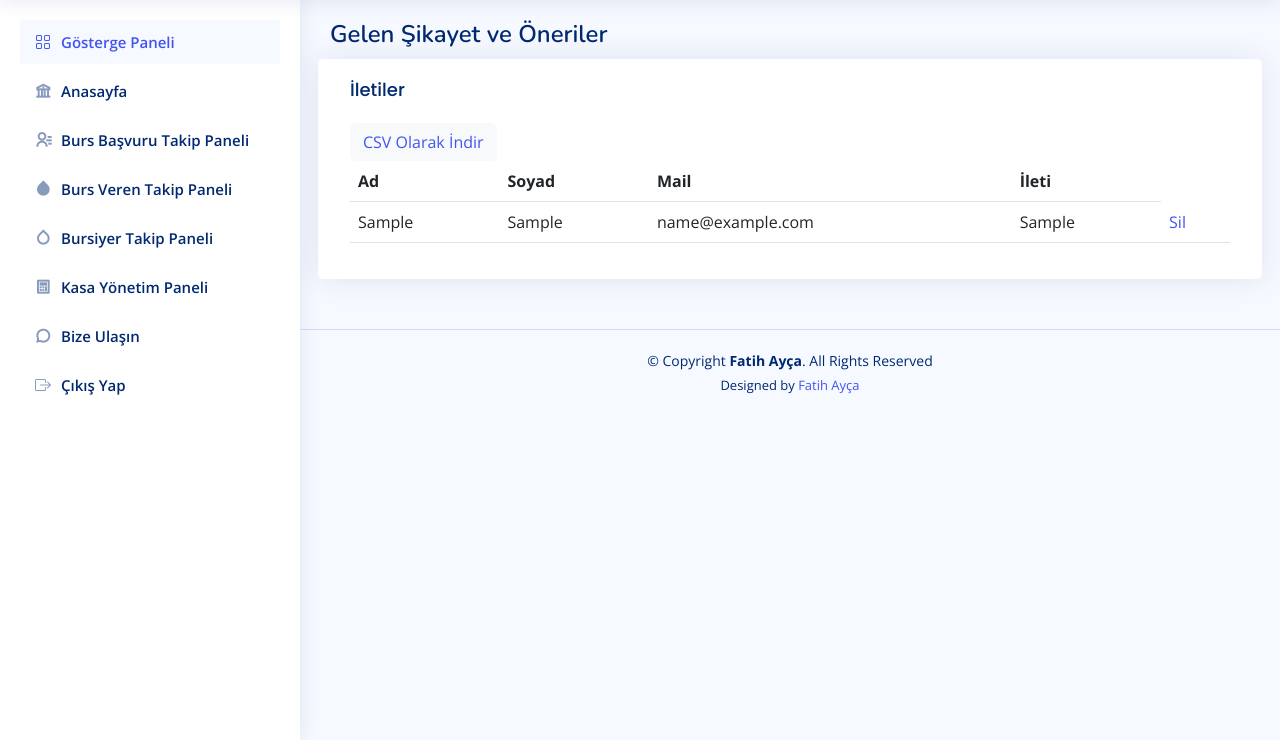
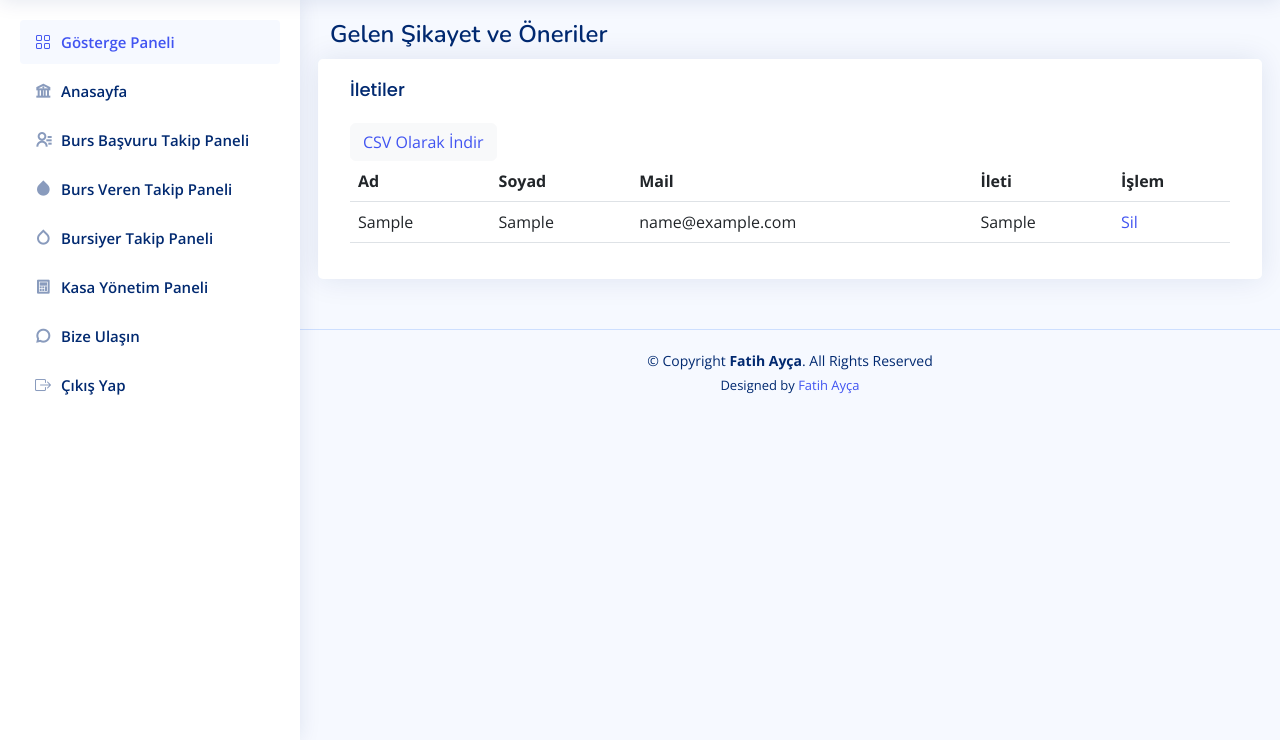
Before and after one commit to FatihAYCA/FLO-Bootcamp-Odevler, a PHP site: page /destekadmin.php in a window 1280 px wide. Shown: the part 60-800 px from the top of the page. Run offline with PHP 8.4, Linux system fonts and the light colour scheme; the visitor is signed in with stand-in values (Sample User, id 1); tables that the repository leaves empty or names only in its code hold one stand-in row (values such as "Sample post"); some libraries are stand-ins or nearby versions.

Commit message:
Update destekadmin.php

```diff
--- a/Bitirme Projesi/destekadmin.php
+++ b/Bitirme Projesi/destekadmin.php
@@ -142,6 +142,7 @@ if ($_SESSION["giris"] != "var") {
                     <th scope="col">Soyad</th>
                     <th scope="col">Mail</th>
                     <th scope="col">İleti</th>
+                    <th scope="col">İşlem</th>
                   </tr>
                 </thead>
                 <tbody>
```
